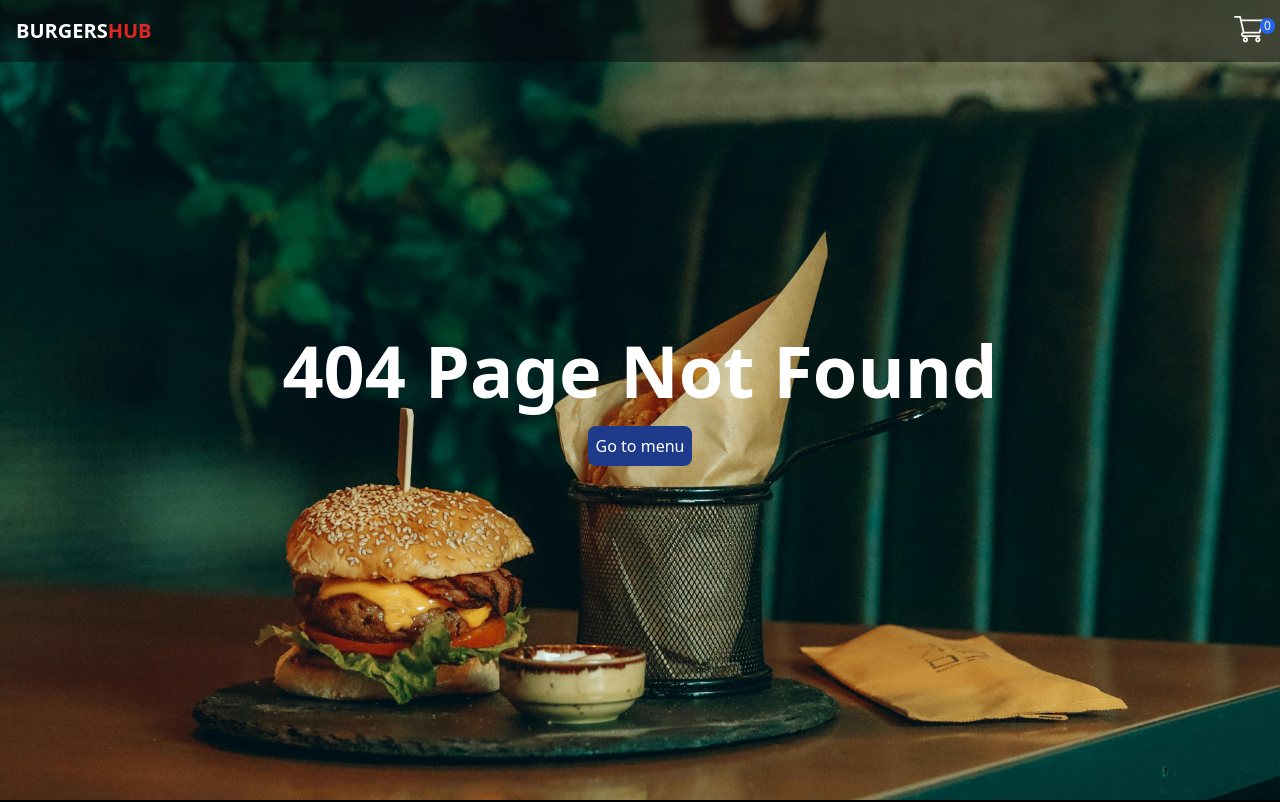
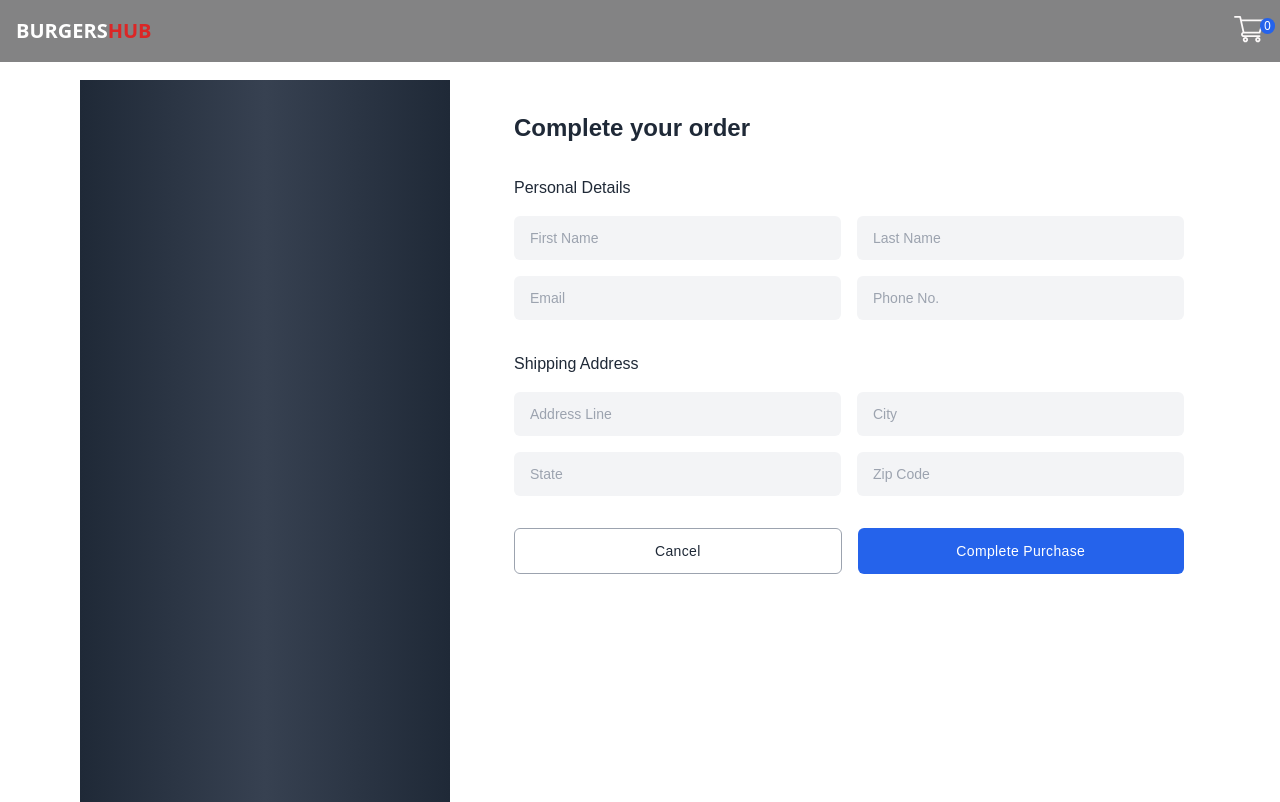
Before and after one commit to GeorgiGeorgievTsankov/burgers-hub, a React (Vite) app: page /order in a window 1280 px wide. Before the commit this address had no page. Shown: the top 802 px of the page. Built offline with nearby package versions, Linux system fonts and the light colour scheme.

Commit message:
add order

```diff
--- a/src/App.jsx
+++ b/src/App.jsx
@@ -9,6 +9,7 @@ import BurgerDetails from './Pages/BurgerDetails.jsx';
 import './index.css';
 import Cart from './Features/cart/Cart.jsx';
 import EmptyCart from './Features/cart/EmptyCart.jsx';
+import CreateOrder from './Features/order/CreateOrder.jsx';
 
 
 
@@ -19,6 +20,7 @@ function App() {
       <Routes>
         <Route path="/" element={<Home />} />
         <Route path="/menu" element={<Menu />} />
+        <Route path="/order" element={<CreateOrder />} />
         <Route path='/empty-cart' element={<EmptyCart />} />
         <Route path="/menu/:pizzaId" element={<BurgerDetails />} />
         <Route path="/cart" element={<Cart />} />
--- a/src/Features/cart/Cart.jsx
+++ b/src/Features/cart/Cart.jsx
@@ -17,10 +17,11 @@ function Cart() {
 
   if (!cart.length) return <EmptyCart />;
 
-
   return (
     <div class="font-sans min-h-screen max-w-5xl max-md:max-w-xl mx-auto bg-white py-4 pt-20 px-2">
-      <h1 class="text-3xl md:text-7xl font-bold text-gray-800 text-center">Shopping Cart</h1>
+      <h1 class="text-3xl md:text-7xl font-bold text-gray-800 text-center">
+        Shopping Cart
+      </h1>
 
       <div class="flex flex-col md:flex-row gap-8 mt-16">
         {/* Pizza section */}
@@ -31,10 +32,15 @@ return (
                 <div class="grid grid-cols-3 items-start gap-4">
                   <div class="col-span-2 flex items-start gap-4">
                     <div class="w-28 h-28 max-sm:w-24 max-sm:h-24 shrink-0 bg-gray-100 p-2 rounded-md">
-                      <img src={item.itemImg} class="w-full h-full object-contain" />
+                      <img
+                        src={item.itemImg}
+                        class="w-full h-full object-contain"
+                      />
                     </div>
                     <div class="flex flex-col">
-                      <h3 class="text-xl font-bold text-gray-800">{item.name}</h3>
+                      <h3 class="text-xl font-bold text-gray-800">
+                        {item.name}
+                      </h3>
                       <p class="text-sm font-semibold text-gray-500 mt-0.5">
                         Price: {item.unitPrice}
                       </p>
@@ -71,7 +77,9 @@ return (
           <ul class="text-gray-800 mt-6 space-y-3">
             <li class="flex flex-wrap gap-4 text-sm">
               Subtotal{" "}
-              <span class="ml-auto font-bold">${totalCartPrice.toFixed(2)}</span>
+              <span class="ml-auto font-bold">
+                ${totalCartPrice.toFixed(2)}
+              </span>
             </li>
             <li class="flex flex-wrap gap-4 text-sm">
               Shipping <span class="ml-auto font-bold">${shipping}.00</span>
@@ -84,12 +92,14 @@ return (
             </li>
           </ul>
           <div class="mt-6 space-y-3">
+            <Link to="/order">
               <button
                 type="button"
                 class="text-sm px-4 py-2.5 w-full font-semibold tracking-wide bg-gray-800 hover:bg-gray-900 text-white rounded-md"
               >
                 Checkout
               </button>
+            </Link>
             <Link to="/menu">
               <button
                 type="button"
@@ -110,7 +120,6 @@ return (
       </div>
     </div>
   );
-
 }
 
 export default Cart;
--- /dev/null
+++ b/src/Features/order/CreateOrder.jsx
@@ -0,0 +1,161 @@
+import React, { useState } from "react";
+import { useSelector } from "react-redux";
+import { getCart, getTotalCartPrice } from "../cart/cartSlice";
+
+function CreateOrder() {
+  const cart = useSelector(getCart);
+  const totalCartPrice = useSelector(getTotalCartPrice);
+  const [shipping, setShipping] = useState(2);
+  const [tax, setTax] = useState(2);
+  const finalPrice = totalCartPrice + tax + shipping;
+
+  console.log(cart);
+
+  return (
+    <div className="font-[sans-serif] bg-white p-20">
+      <div className="flex max-sm:flex-col gap-12 max-lg:gap-4 h-full">
+        <div className="bg-gradient-to-r from-gray-800 via-gray-700 to-gray-800 sm:h-screen sm:sticky sm:top-0 lg:min-w-[370px] sm:min-w-[300px]">
+          <div className="relative h-full">
+            <div className="px-4 py-8 sm:overflow-auto sm:h-[calc(100vh-60px)]">
+              <div className="space-y-4">
+                {cart.map((item) => {
+                  return (
+                    <div key={item.id} className="flex items-start gap-4">
+                      <div className="w-32 h-30 max-lg:w-24 max-lg:h-24 flex ">
+                        <img
+                          src={item.itemImg}
+                          className="w-full object-contain"
+                        />
+                      </div>
+                      <div className="w-full">
+                        <h3 className="text-base text-white">{item.name}</h3>
+                        <ul className="text-xs text-gray-300 space-y-2 mt-2">
+                          <li className="flex flex-wrap gap-4">
+                            Price:
+                            <span className="ml-auto">{item.unitPrice}</span>
+                          </li>
+                          <li className="flex flex-wrap gap-4">
+                            Quantity:
+                            <span className="ml-auto">{item.quantity}</span>
+                          </li>
+                          <li className="flex flex-wrap gap-4">
+                            <span className="ml-auto">
+                              ${item.totalPrice.toFixed(2)}
+                            </span>
+                          </li>
+                        </ul>
+                      </div>
+                    </div>
+                  );
+                })}
+              </div>
+            </div>
+
+            <div className="md:absolute md:left-0 md:bottom-0 bg-gray-800 w-full p-4">
+              <h4 className="flex flex-wrap gap-4 text-base text-white">
+                To pay on delivery:
+                <span className="ml-auto">${finalPrice.toFixed(2)}</span>
+              </h4>
+            </div>
+          </div>
+        </div>
+
+        {/* Complete-Your-Order */}
+        <div className="max-w-4xl w-full h-max rounded-md px-4 py-8 sticky top-0">
+          <h2 className="text-2xl font-bold text-gray-800">
+            Complete your order
+          </h2>
+          <form className="mt-8">
+            <div>
+              <h3 className="text-base text-gray-800 mb-4">Personal Details</h3>
+              <div className="grid md:grid-cols-2 gap-4">
+                <div>
+                  <input
+                    type="text"
+                    placeholder="First Name"
+                    className="px-4 py-3 bg-gray-100 focus:bg-transparent text-gray-800 w-full text-sm rounded-md focus:outline-blue-600"
+                  />
+                </div>
+
+                <div>
+                  <input
+                    type="text"
+                    placeholder="Last Name"
+                    className="px-4 py-3 bg-gray-100 focus:bg-transparent text-gray-800 w-full text-sm rounded-md focus:outline-blue-600"
+                  />
+                </div>
+
+                <div>
+                  <input
+                    type="email"
+                    placeholder="Email"
+                    className="px-4 py-3 bg-gray-100 focus:bg-transparent text-gray-800 w-full text-sm rounded-md focus:outline-blue-600"
+                  />
+                </div>
+
+                <div>
+                  <input
+                    type="number"
+                    placeholder="Phone No."
+                    className="px-4 py-3 bg-gray-100 focus:bg-transparent text-gray-800 w-full text-sm rounded-md focus:outline-blue-600"
+                  />
+                </div>
+              </div>
+            </div>
+
+            <div className="mt-8">
+              <h3 className="text-base text-gray-800 mb-4">Shipping Address</h3>
+              <div className="grid md:grid-cols-2 gap-4">
+                <div>
+                  <input
+                    type="text"
+                    placeholder="Address Line"
+                    className="px-4 py-3 bg-gray-100 focus:bg-transparent text-gray-800 w-full text-sm rounded-md focus:outline-blue-600"
+                  />
+                </div>
+                <div>
+                  <input
+                    type="text"
+                    placeholder="City"
+                    className="px-4 py-3 bg-gray-100 focus:bg-transparent text-gray-800 w-full text-sm rounded-md focus:outline-blue-600"
+                  />
+                </div>
+                <div>
+                  <input
+                    type="text"
+                    placeholder="State"
+                    className="px-4 py-3 bg-gray-100 focus:bg-transparent text-gray-800 w-full text-sm rounded-md focus:outline-blue-600"
+                  />
+                </div>
+                <div>
+                  <input
+                    type="text"
+                    placeholder="Zip Code"
+                    className="px-4 py-3 bg-gray-100 focus:bg-transparent text-gray-800 w-full text-sm rounded-md focus:outline-blue-600"
+                  />
+                </div>
+              </div>
+
+              <div className="flex gap-4 max-md:flex-col mt-8">
+                <button
+                  type="button"
+                  className="rounded-md px-6 py-3 w-full text-sm tracking-wide bg-transparent hover:bg-gray-100 border border-gray-400 text-gray-800 max-md:order-1"
+                >
+                  Cancel
+                </button>
+                <button
+                  type="button"
+                  className="rounded-md px-6 py-3 w-full text-sm tracking-wide bg-blue-600 hover:bg-blue-700 text-white"
+                >
+                  Complete Purchase
+                </button>
+              </div>
+            </div>
+          </form>
+        </div>
+      </div>
+    </div>
+  );
+}
+
+export default CreateOrder;
```
Lines whose indentation alone changed are shown as unchanged.
